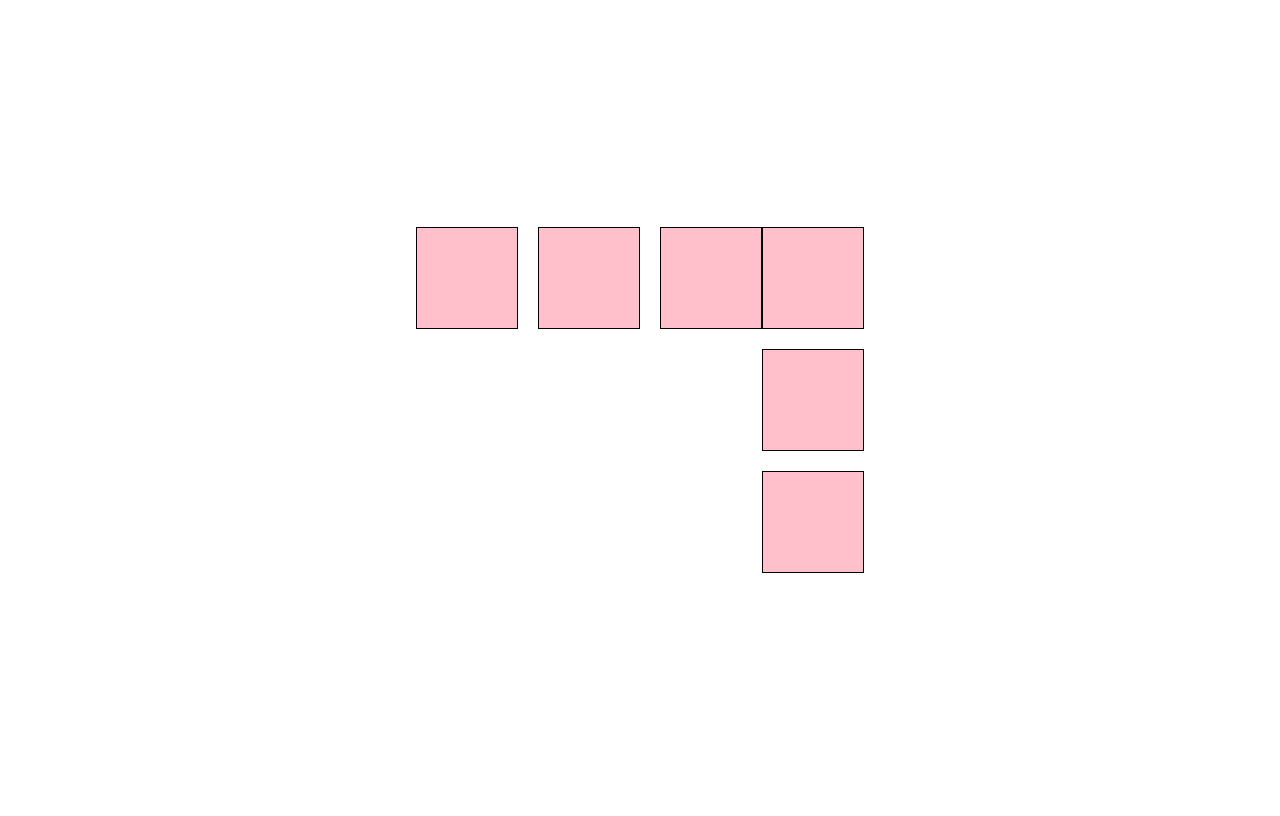
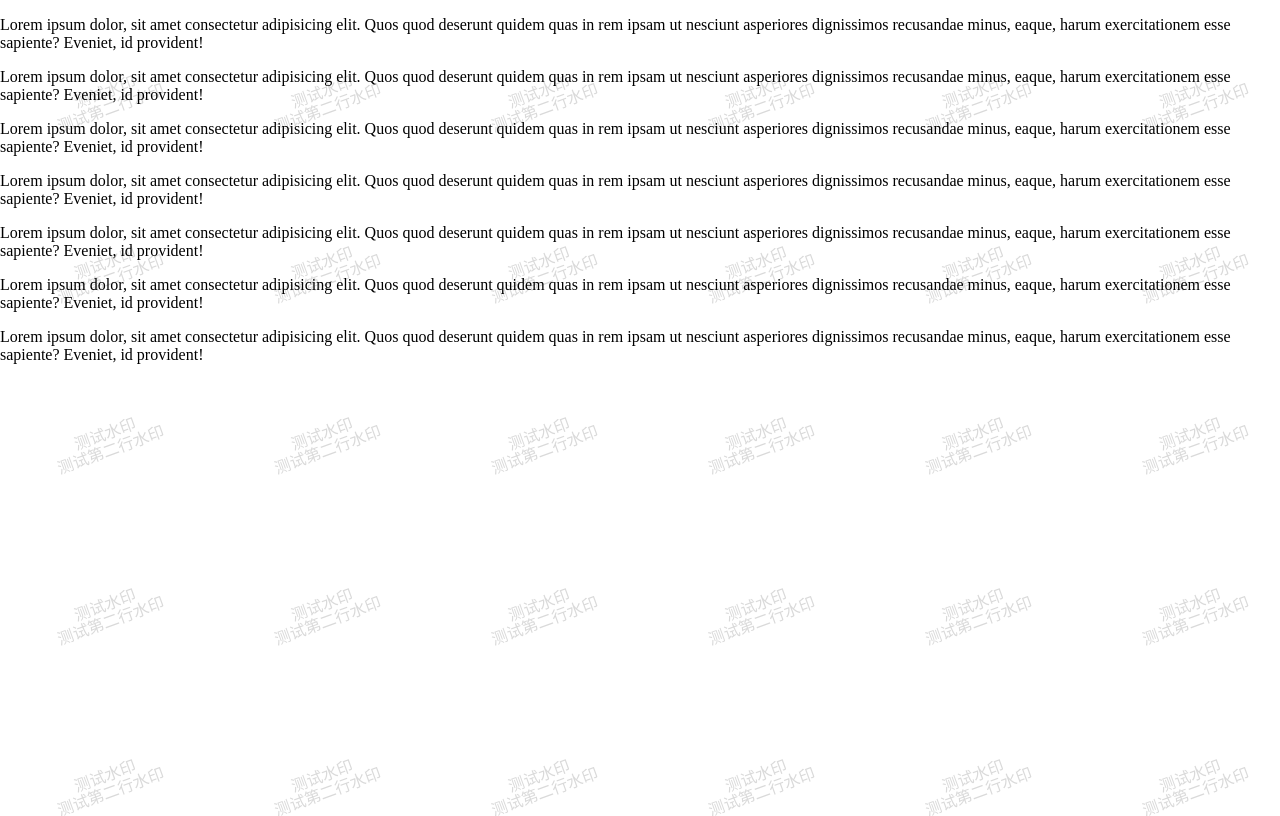
Before and after one commit to XieZongChen/practice-react, a React (Vite) app: page / in a window 1280 px wide. Built offline with nearby package versions, Linux system fonts and the light colour scheme.

Commit message:
feat: 测试组件

```diff
--- a/src/App.tsx
+++ b/src/App.tsx
@@ -1,20 +1,53 @@
-import Space from '@/components/Space';
-import { ConfigProvider } from '@/components/Space/ConfigProvider';
+import Watermark from './components/Watermark';
 
 function App() {
   return (
-    <ConfigProvider space={{ size: 20 }}>
-      <Space direction='horizontal'>
-        <div className='box'></div>
-        <div className='box'></div>
-        <div className='box'></div>
-      </Space>
-      <Space direction='vertical'>
-        <div className='box'></div>
-        <div className='box'></div>
-        <div className='box'></div>
-      </Space>
-    </ConfigProvider>
+    <Watermark content={['测试水印', '测试第二行水印']}>
+      <div style={{ height: 800 }}>
+        <p>
+          Lorem ipsum dolor, sit amet consectetur adipisicing elit. Quos quod
+          deserunt quidem quas in rem ipsam ut nesciunt asperiores dignissimos
+          recusandae minus, eaque, harum exercitationem esse sapiente? Eveniet,
+          id provident!
+        </p>
+        <p>
+          Lorem ipsum dolor, sit amet consectetur adipisicing elit. Quos quod
+          deserunt quidem quas in rem ipsam ut nesciunt asperiores dignissimos
+          recusandae minus, eaque, harum exercitationem esse sapiente? Eveniet,
+          id provident!
+        </p>
+        <p>
+          Lorem ipsum dolor, sit amet consectetur adipisicing elit. Quos quod
+          deserunt quidem quas in rem ipsam ut nesciunt asperiores dignissimos
+          recusandae minus, eaque, harum exercitationem esse sapiente? Eveniet,
+          id provident!
+        </p>
+        <p>
+          Lorem ipsum dolor, sit amet consectetur adipisicing elit. Quos quod
+          deserunt quidem quas in rem ipsam ut nesciunt asperiores dignissimos
+          recusandae minus, eaque, harum exercitationem esse sapiente? Eveniet,
+          id provident!
+        </p>
+        <p>
+          Lorem ipsum dolor, sit amet consectetur adipisicing elit. Quos quod
+          deserunt quidem quas in rem ipsam ut nesciunt asperiores dignissimos
+          recusandae minus, eaque, harum exercitationem esse sapiente? Eveniet,
+          id provident!
+        </p>
+        <p>
+          Lorem ipsum dolor, sit amet consectetur adipisicing elit. Quos quod
+          deserunt quidem quas in rem ipsam ut nesciunt asperiores dignissimos
+          recusandae minus, eaque, harum exercitationem esse sapiente? Eveniet,
+          id provident!
+        </p>
+        <p>
+          Lorem ipsum dolor, sit amet consectetur adipisicing elit. Quos quod
+          deserunt quidem quas in rem ipsam ut nesciunt asperiores dignissimos
+          recusandae minus, eaque, harum exercitationem esse sapiente? Eveniet,
+          id provident!
+        </p>
+      </div>
+    </Watermark>
   );
 }
 
```
